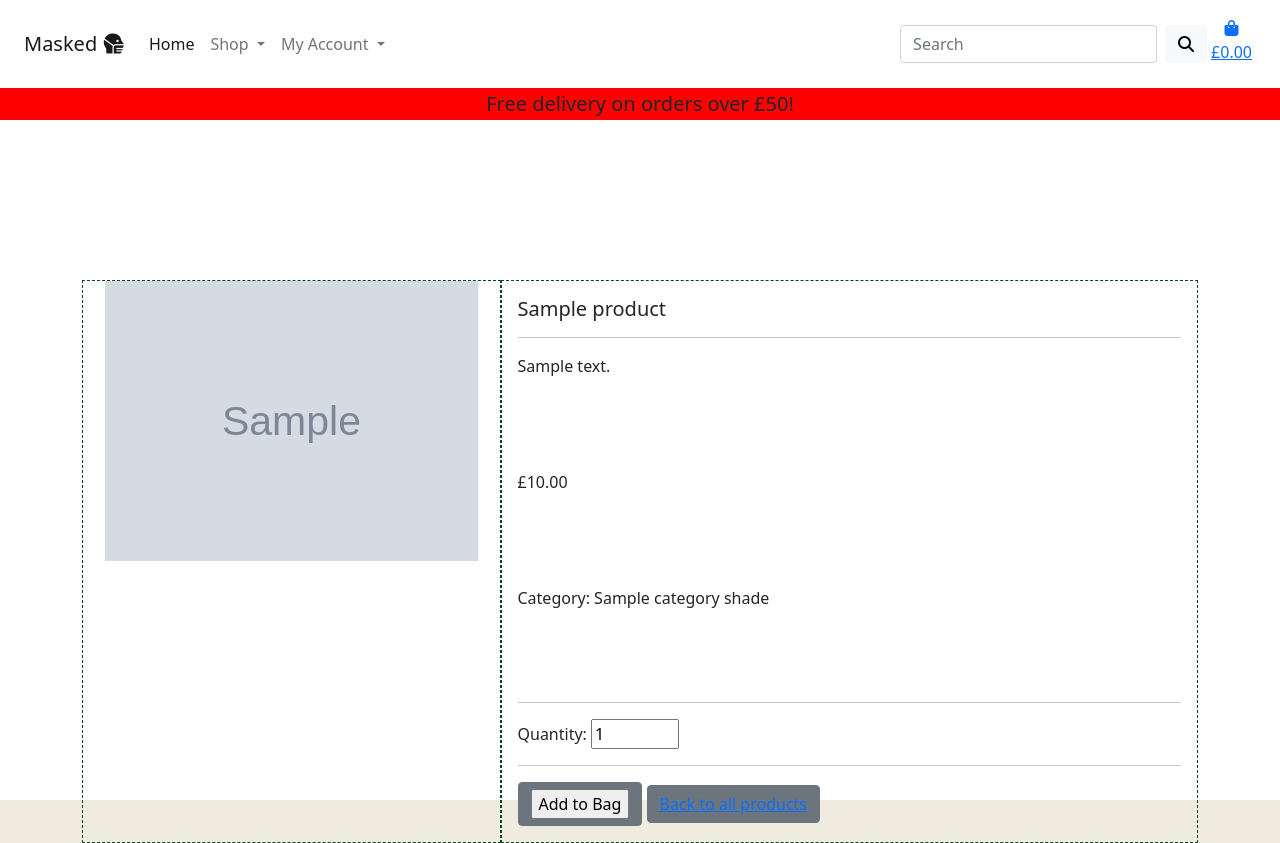
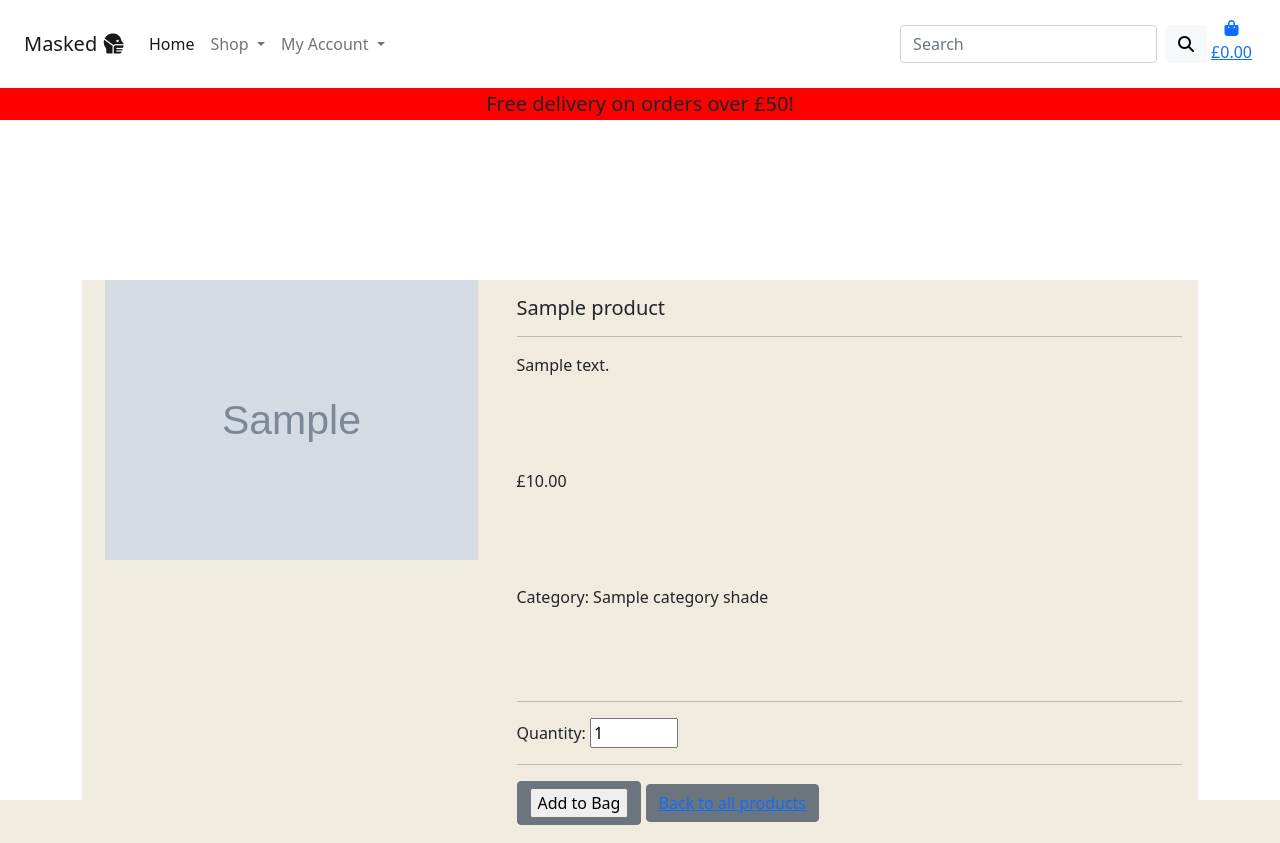
Before and after one commit to Abelyem/MS4, a Django app: page /products/1/ in a window 1280 px wide. Run offline with Django 3.2, Linux system fonts and the light colour scheme; tables that the repository leaves empty hold one stand-in row (values such as "Sample post"); grey boxes marked "Sample" are stand-in pictures; some libraries are stand-ins or nearby versions.

Commit message:
removed borders from mask_detail and added background color which matches index.html (landing page) background

```diff
--- a/static/css/base.css
+++ b/static/css/base.css
@@ -79,14 +79,14 @@ from a previous incomplete portfolio project of my own -- https://abel-portfolio
 .mask-img {
     display: grid;
     grid-area: mask-img;
-    border: 1px dashed #04471C;
+    background-color: #efebdf;
     text-align: center;
 }
 
 .mask-info {
     display: grid;
     grid-area: mask-info;
-    border: 1px dashed #04471C;
+    background-color: #efebdf;
 }
 
 /* -- products.html styling -- */
```
